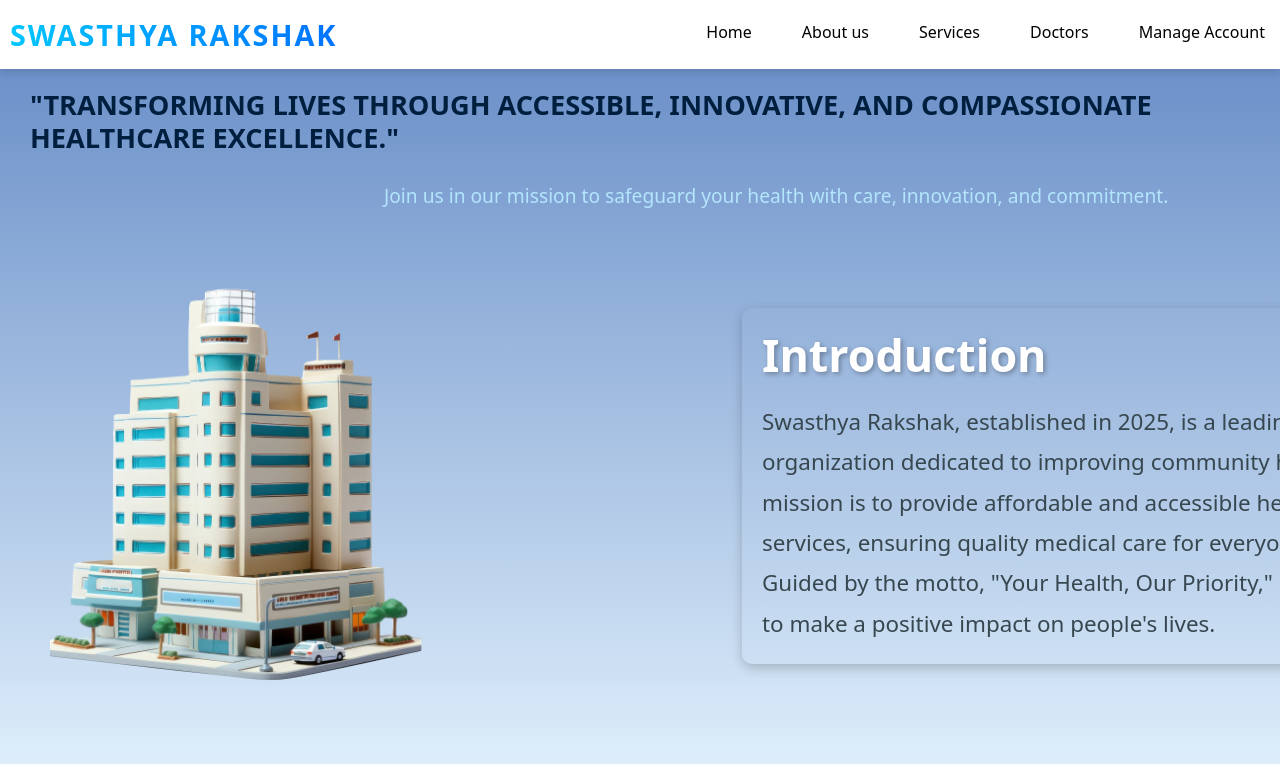
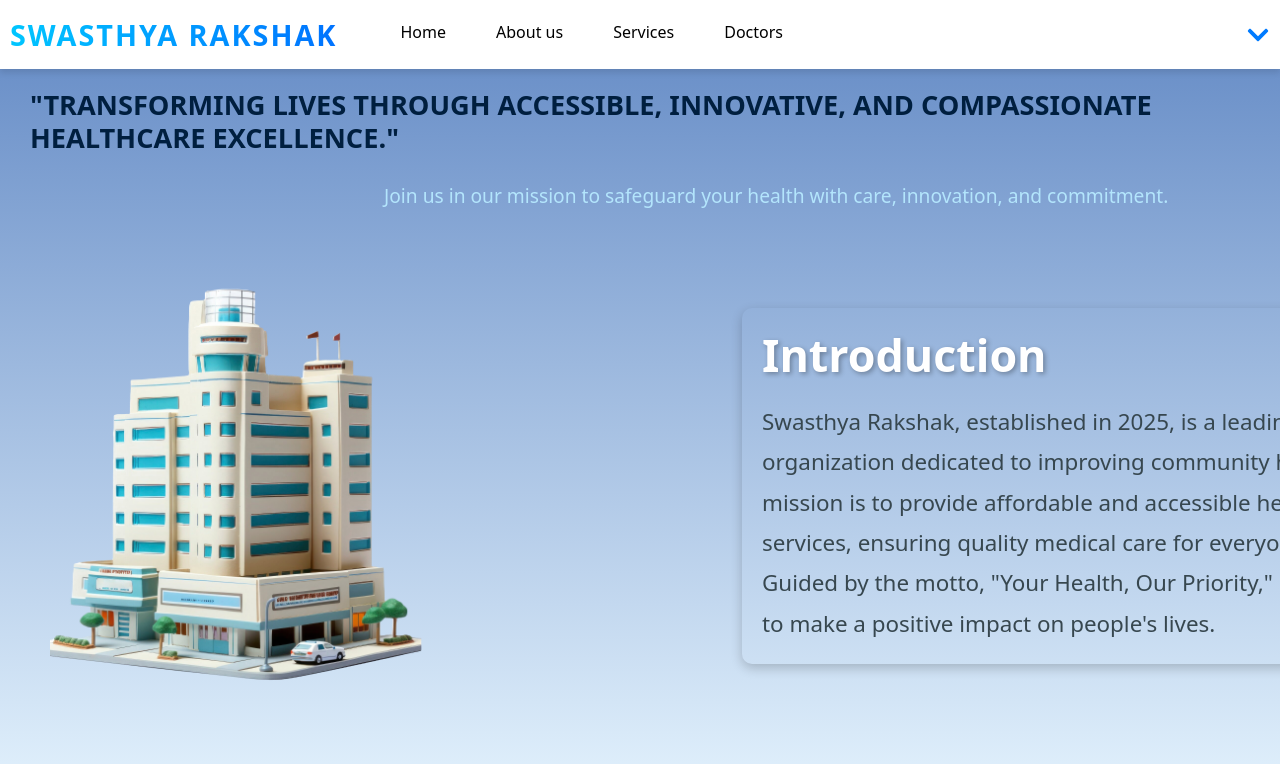
Before and after one commit to yashnamdev243/Swasthya-Rakshak, a React (Vite) app: page /about in a window 1280 px wide. Shown: the top 764 px of the page. Built offline with nearby package versions, Linux system fonts and the light colour scheme.

Commit message:
navbar add and update

```diff
--- a/src/Layout/Navbar.css
+++ b/src/Layout/Navbar.css
@@ -70,7 +70,7 @@
   width: 100%;
 }
 
-/* Dropdown Menu */
+
 .navbar-links .dropdown {
   position: relative;
 
@@ -104,7 +104,7 @@
 
 }
 
-/* Hamburger Menu Styling */
+
 .navbar-toggle {
   display: none;
   flex-direction: column;
@@ -120,7 +120,7 @@
   transition: all 0.3s ease-in-out;
 }
 
-/* Mobile Responsiveness */
+
 @media screen and (max-width: 768px) {
   .navbar {
     flex-direction: column;
--- a/src/Layout/Navbar.jsx
+++ b/src/Layout/Navbar.jsx
@@ -1,119 +1,187 @@
+// import React, { useState } from 'react';
+// import './Navbar.css';
+
+// const Navbar = () => {
+//     const [isDropdownOpen, setIsDropdownOpen] = useState(false);
+
+//     const toggleDropdown = () => {
+//         setIsDropdownOpen(!isDropdownOpen);
+//     };
+
+//     return (
+//         <nav className="navbar">
+//             <div className="navbar-brand">Swasthya Rakshak</div>
+//             <ul className="navbar-links">
+
+
+//                 <li><a href="/dashboard">Home</a></li>
+//                 <li><a href="/about">About us</a></li>
+//                 <li><a href="/services">Services</a></li>
+//                 <li><a href="/doctors">Doctors</a></li>
+
+
+//                 {/* Dropdown menu for "Manage account" */}
+//                 <li className="dropdown " >
+//                     <a href="#" onClick={toggleDropdown}>Manage Account</a>
+//                     {isDropdownOpen && (
+//                         // <ul className="dropdown-menu">
+//                         //     <li><a href="/doctor-manage">Doctor Manage</a></li>
+//                         //     <li><a href="/staff-manage">Staff Manage</a></li>
+//                         //     <li><a href="/patient-manage">Patient Manage</a></li>
+//                         // </ul>
+
+//                         <ul
+//                             className="dropdown-menu"
+//                             style={{
+//                                 listStyle: 'none',
+//                                 margin: '15px 0',
+//                                 padding: '0',
+//                                 backgroundColor: '#ffffff',
+//                                 border: '1px solid #ddd',
+//                                 borderRadius: '5px',
+//                                 boxShadow: '0 4px 6px rgba(0, 0, 0, 0.1)',
+//                                 width: '100px',
+
+//                             }}
+//                         >
+//                             <li
+//                                 style={{
+//                                     padding: '1px 2px',
+//                                     borderBottom: '1px solid #ddd',
+//                                 }}
+//                             >
+//                                 <a
+//                                     href="/doctor-manage"
+//                                     style={{
+//                                         textDecoration: 'none',
+//                                         color: '#333',
+//                                         display: 'block',
+//                                         borderRadius: '3px',
+//                                         transition: 'background-color 0.3s',
+//                                     }}
+//                                     onMouseEnter={(e) => e.target.style.backgroundColor = '#f8f9fa'}
+//                                     onMouseLeave={(e) => e.target.style.backgroundColor = ''}
+//                                 >
+//                                     Doctor Manage
+//                                 </a>
+//                             </li>
+//                             <li
+//                                 style={{
+//                                     padding: '1px 2px',
+//                                     borderBottom: '1px solid #ddd',
+//                                 }}
+//                             >
+//                                 <a
+//                                     href="/staff-manage"
+//                                     style={{
+//                                         textDecoration: 'none',
+//                                         color: '#333',
+//                                         display: 'block',
+//                                         borderRadius: '3px',
+//                                         transition: 'background-color 0.3s',
+//                                     }}
+//                                     onMouseEnter={(e) => e.target.style.backgroundColor = '#f8f9fa'}
+//                                     onMouseLeave={(e) => e.target.style.backgroundColor = ''}
+//                                 >
+//                                     Staff Manage
+//                                 </a>
+//                             </li>
+//                             <li
+//                                 style={{
+//                                     padding: '1px 2px',
+//                                 }}
+//                             >
+//                                 <a
+//                                     href="/patient-manage"
+//                                     style={{
+//                                         textDecoration: 'none',
+//                                         color: '#333',
+//                                         display: 'block',
+//                                         borderRadius: '3px',
+//                                         transition: 'background-color 0.3s',
+//                                     }}
+//                                     onMouseEnter={(e) => e.target.style.backgroundColor = '#f8f9fa'}
+//                                     onMouseLeave={(e) => e.target.style.backgroundColor = ''}
+//                                 >
+//                                     Patient Manage
+//                                 </a>
+//                             </li>
+//                         </ul>
+
+//                     )}
+//                 </li>
+
+
+//             </ul>
+//         </nav>
+//     );
+// };
+// export default Navbar;
+
+
+
+
+
 import React, { useState } from 'react';
 import './Navbar.css';
+import { FaChevronDown, FaChevronUp } from 'react-icons/fa';
 
 const Navbar = () => {
-    const [isDropdownOpen, setIsDropdownOpen] = useState(false);
+    const [isSecondaryNavbarVisible, setIsSecondaryNavbarVisible] = useState(false);
 
-    const toggleDropdown = () => {
-        setIsDropdownOpen(!isDropdownOpen);
+    const toggleSecondaryNavbar = () => {
+        setIsSecondaryNavbarVisible(!isSecondaryNavbarVisible);
     };
 
     return (
+        <>
             <nav className="navbar">
                 <div className="navbar-brand">Swasthya Rakshak</div>
                 <ul className="navbar-links">
-
-
                     <li><a href="/dashboard">Home</a></li>
                     <li><a href="/about">About us</a></li>
                     <li><a href="/services">Services</a></li>
                     <li><a href="/doctors">Doctors</a></li>
-
-
-                {/* Dropdown menu for "Manage account" */}
-                <li className="dropdown " >
-                    <a href="#" onClick={toggleDropdown}>Manage Account</a>
-                    {isDropdownOpen && (
-                        // <ul className="dropdown-menu">
-                        //     <li><a href="/doctor-manage">Doctor Manage</a></li>
-                        //     <li><a href="/staff-manage">Staff Manage</a></li>
-                        //     <li><a href="/patient-manage">Patient Manage</a></li>
-                        // </ul>
-
-                        <ul
-                            className="dropdown-menu"
+                </ul>
+                <button
+                    className="toggle-navbar-button"
+                    onClick={toggleSecondaryNavbar}
                     style={{
-                                listStyle: 'none',
-                                margin: '15px 0',
-                                padding: '0',
-                                backgroundColor: '#ffffff',
-                                border: '1px solid #ddd',
+                        marginLeft: 'auto',
+                        padding: '10px',
+                        backgroundColor: 'transparent',
+                        color: '#007bff',
+                        border: 'none',
                         borderRadius: '5px',
-                                boxShadow: '0 4px 6px rgba(0, 0, 0, 0.1)',
-                                width: '100px',
-
+                        cursor: 'pointer',
                     }}
                 >
-                            <li
-                                style={{
-                                    padding: '1px 2px',
-                                    borderBottom: '1px solid #ddd',
-                                }}
-                            >
-                                <a
-                                    href="/doctor-manage"
-                                    style={{
-                                        textDecoration: 'none',
-                                        color: '#333',
-                                        display: 'block',
-                                        borderRadius: '3px',
-                                        transition: 'background-color 0.3s',
-                                    }}
-                                    onMouseEnter={(e) => e.target.style.backgroundColor = '#f8f9fa'}
-                                    onMouseLeave={(e) => e.target.style.backgroundColor = ''}
-                                >
-                                    Doctor Manage
-                                </a>
-                            </li>
-                            <li
-                                style={{
-                                    padding: '1px 2px',
-                                    borderBottom: '1px solid #ddd',
-                                }}
-                            >
-                                <a
-                                    href="/staff-manage"
-                                    style={{
-                                        textDecoration: 'none',
-                                        color: '#333',
-                                        display: 'block',
-                                        borderRadius: '3px',
-                                        transition: 'background-color 0.3s',
-                                    }}
-                                    onMouseEnter={(e) => e.target.style.backgroundColor = '#f8f9fa'}
-                                    onMouseLeave={(e) => e.target.style.backgroundColor = ''}
-                                >
-                                    Staff Manage
-                                </a>
-                            </li>
-                            <li
-                                style={{
-                                    padding: '1px 2px',
-                                }}
-                            >
-                                <a
-                                    href="/patient-manage"
-                                    style={{
-                                        textDecoration: 'none',
-                                        color: '#333',
-                                        display: 'block',
-                                        borderRadius: '3px',
-                                        transition: 'background-color 0.3s',
-                                    }}
-                                    onMouseEnter={(e) => e.target.style.backgroundColor = '#f8f9fa'}
-                                    onMouseLeave={(e) => e.target.style.backgroundColor = ''}
-                                >
-                                    Patient Manage
-                                </a>
-                            </li>
+                    {isSecondaryNavbarVisible ? <FaChevronUp size={24} /> : <FaChevronDown size={24} />}
+                </button>
+            </nav>
+
+            {isSecondaryNavbarVisible && (
+                <nav className="secondary-navbar" style={{
+                    backgroundColor: '#f8f9fa',
+                    borderTop: '1px solid #ddd',
+                    padding: '10px 20px',
+                    boxShadow: '0 4px 6px rgba(0, 0, 0, 0.1)',
+                }}>
+                    <ul className="secondary-navbar-links" style={{
+                        display: 'flex',
+                        listStyle: 'none',
+                        margin: 0,
+                        padding: 0,
+                    }}>
+                        <ul className="navbar-links" style={{}}>
+                            <li ><a href="/doctor-manage">Doctor Manage</a></li>
+                            <li><a href="/staff-manage">Staff Manage</a></li>
+                            <li><a href="/patient-manage">Patient Manage</a></li>
                         </ul>
-
-                    )}
-                </li>
-
-
                     </ul>
                 </nav>
+            )}
+        </>
     );
 };
 
```
Lines whose indentation alone changed are shown as unchanged.
